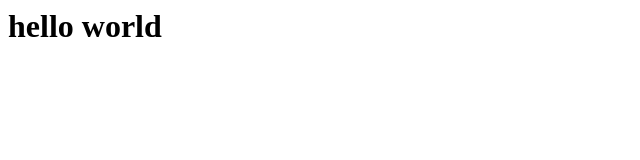
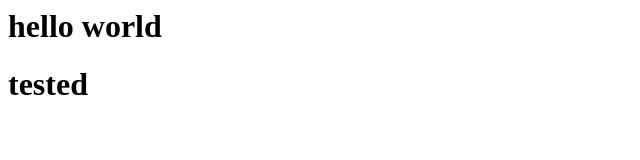
Before and after one commit to RavikantSharmaxo/git-branch-excercise, a plain HTML site: page index.html in a window 1280 px wide. Shown: the whole page, without its empty margins (0-640 px from the left). Drawn offline with Linux system fonts and the light colour scheme.

Commit message:
test messege added

```diff
--- a/index.html
+++ b/index.html
@@ -1 +1,2 @@
 <h1>hello world</h1>
+<h1>tested</h1>
```
